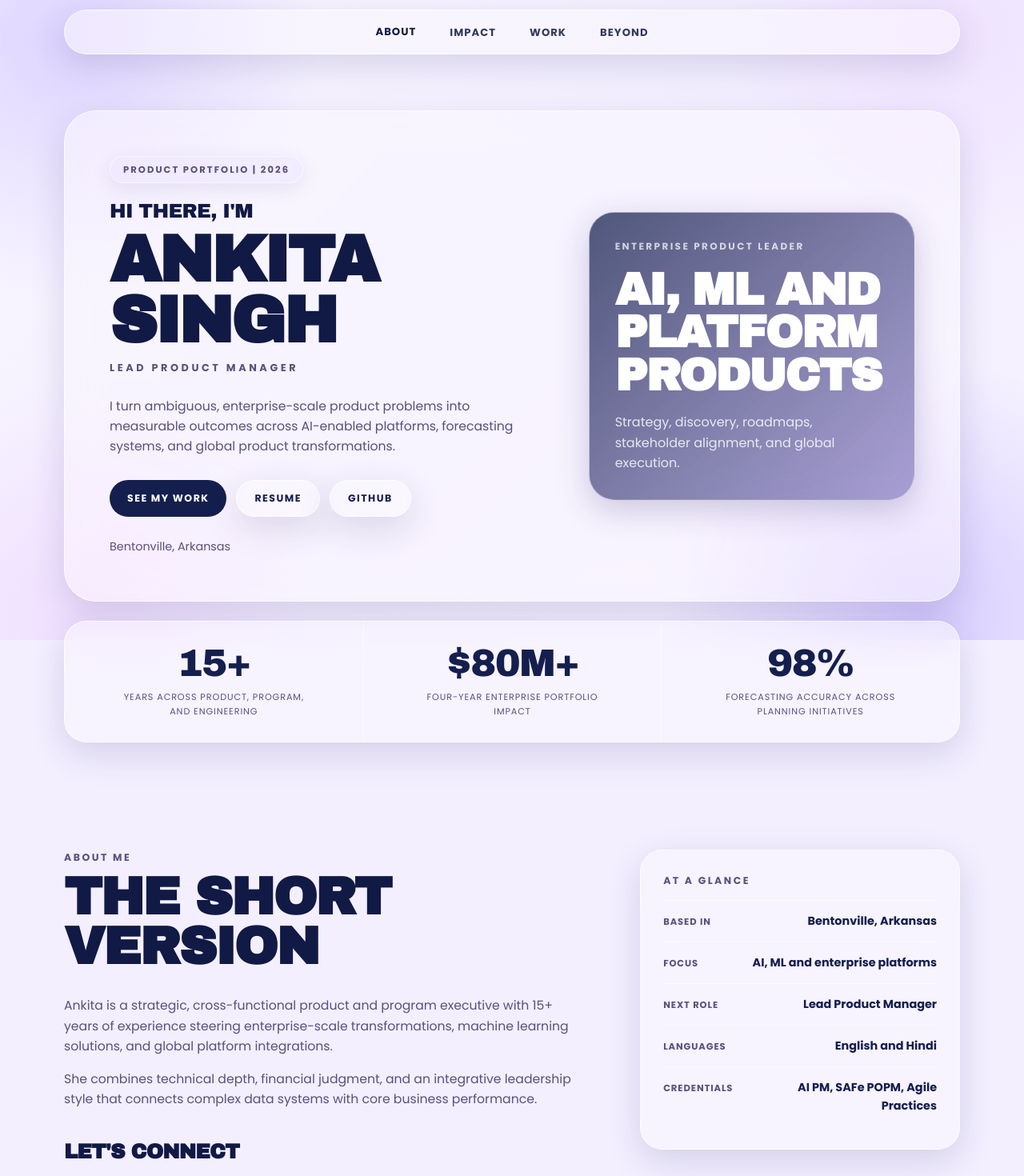
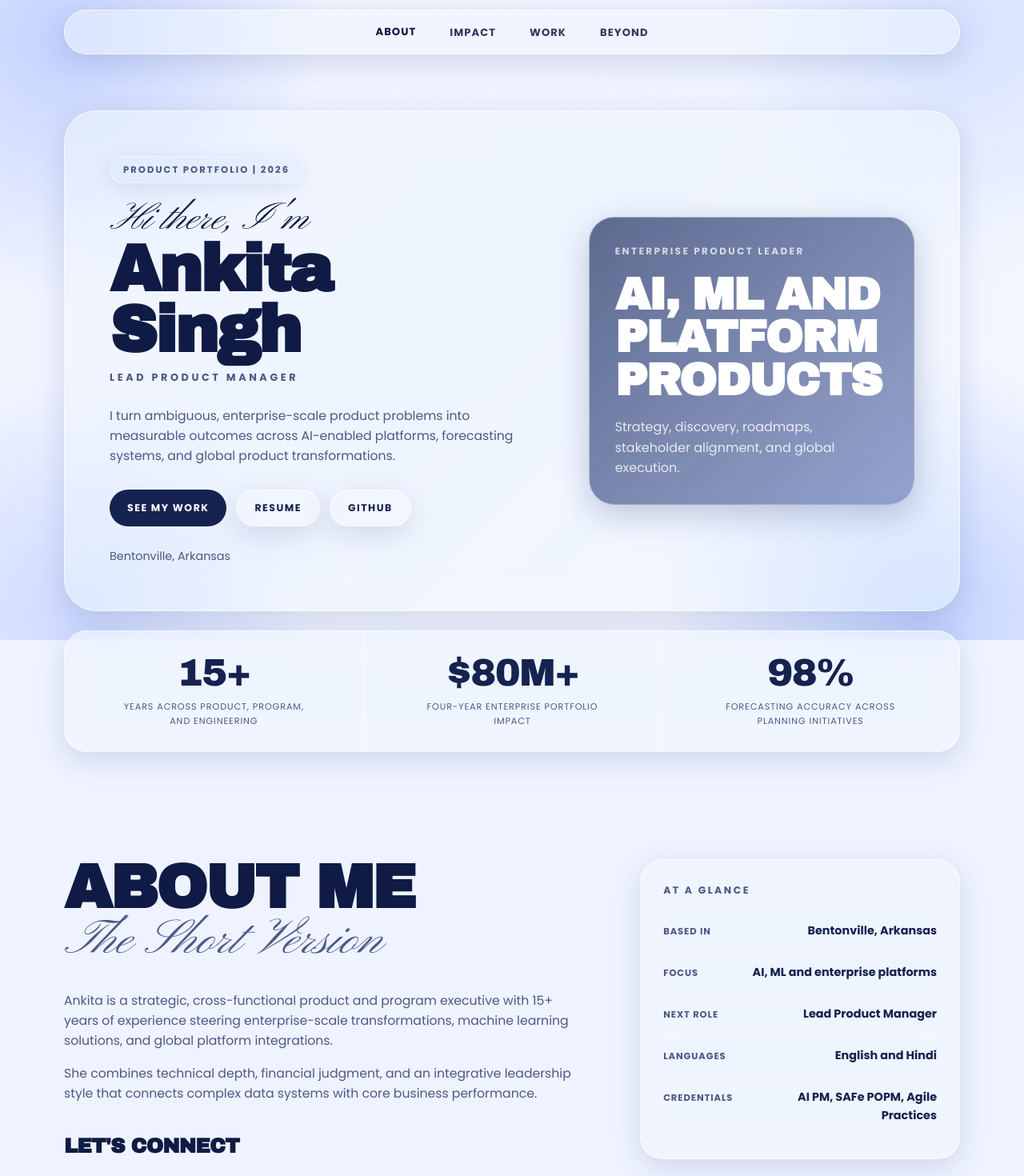
Before and after one commit to ankitasingh15/portfolio, a React (Vite) app: page / in a window 1280 px wide. Shown: the top 1470 px of the page at 80% size. Built offline with nearby package versions, Linux system fonts and the light colour scheme.

Commit message:
Match Nishant typography and color format

```diff
--- a/src/styles.css
+++ b/src/styles.css
@@ -1,14 +1,14 @@
 :root {
-  --foreground: #141f4e;
-  --muted: #58517d;
-  --ink: #111945;
-  --paper: #f3efff;
-  --panel: rgba(250, 247, 255, 0.54);
-  --glass-line: rgba(255, 255, 255, 0.68);
-  --navy: #141f4e;
-  --blue: #5b55b8;
+  --foreground: #16224f;
+  --muted: #4d5887;
+  --ink: #0f1b44;
+  --paper: #eef3ff;
+  --panel: rgba(244, 248, 255, 0.5);
+  --glass-line: rgba(255, 255, 255, 0.65);
+  --navy: #16224f;
+  --blue: #2e46a6;
   --gold: #e7cd8f;
-  --shadow: 0 14px 44px rgba(58, 45, 118, 0.16);
+  --shadow: 0 10px 36px rgba(22, 41, 102, 0.14);
 }
 
 * {
@@ -35,11 +35,11 @@ body::before {
   inset: 0;
   z-index: -2;
   background:
-    radial-gradient(42rem 42rem at 6% 6%, #ded5ff 0%, transparent 48%),
-    radial-gradient(40rem 40rem at 94% 4%, #efe3ff 0%, transparent 46%),
-    radial-gradient(44rem 44rem at 90% 96%, #d6ccff 0%, transparent 46%),
-    radial-gradient(38rem 38rem at 8% 96%, #f0dfff 0%, transparent 48%),
-    linear-gradient(135deg, #f9f6ff 0%, #f3efff 50%, #f7f2ff 100%);
+    radial-gradient(42rem 42rem at 6% 6%, #c4d2ff 0%, transparent 48%),
+    radial-gradient(40rem 40rem at 94% 4%, #d6e2ff 0%, transparent 46%),
+    radial-gradient(44rem 44rem at 90% 96%, #c0d0ff 0%, transparent 46%),
+    radial-gradient(38rem 38rem at 8% 96%, #cdd9ff 0%, transparent 48%),
+    linear-gradient(135deg, #f0f4ff 0%, #eef3ff 50%, #f5f8ff 100%);
 }
 
 a {
@@ -69,17 +69,17 @@ h3 {
 }
 
 .glass-soft {
-  background: rgba(230, 220, 255, 0.38);
+  background: rgba(210, 224, 255, 0.34);
   border: 1px solid rgba(255, 255, 255, 0.5);
-  box-shadow: 0 6px 24px rgba(58, 45, 118, 0.1);
+  box-shadow: 0 6px 24px rgba(22, 41, 102, 0.1);
   backdrop-filter: blur(16px) saturate(150%);
 }
 
 .glass-tint {
   color: #fff;
-  background: linear-gradient(135deg, rgba(20, 31, 78, 0.74), rgba(93, 78, 170, 0.5));
+  background: linear-gradient(135deg, rgba(18, 33, 86, 0.66), rgba(46, 70, 150, 0.46));
   border: 1px solid rgba(255, 255, 255, 0.34);
-  box-shadow: 0 12px 40px rgba(58, 45, 118, 0.24);
+  box-shadow: 0 12px 40px rgba(22, 41, 102, 0.24);
   backdrop-filter: blur(18px) saturate(160%);
 }
 
@@ -163,13 +163,14 @@ h3 {
 
 .script-line,
 .script-note {
-  margin-bottom: 10px;
+  margin-bottom: 0;
   color: var(--ink);
-  font-family: "Archivo Black", sans-serif;
-  font-size: clamp(1rem, 2.4vw, 1.55rem);
-  line-height: 1.05;
-  letter-spacing: -0.03em;
-  text-transform: uppercase;
+  font-family: "Pinyon Script", cursive;
+  font-size: clamp(2rem, 5vw, 3rem);
+  font-style: italic;
+  line-height: 1;
+  letter-spacing: 0;
+  text-transform: none;
 }
 
 h1 {
@@ -178,7 +179,7 @@ h1 {
   font-size: clamp(2.55rem, 6.4vw, 5.25rem);
   line-height: 0.92;
   letter-spacing: -0.03em;
-  text-transform: uppercase;
+  text-transform: none;
 }
 
 .role-line {
@@ -326,13 +327,25 @@ h1 {
   text-transform: uppercase;
 }
 
+.section-heading p {
+  margin-bottom: 0;
+  color: var(--ink);
+  font-family: "Archivo Black", sans-serif;
+  font-size: clamp(2.55rem, 6.4vw, 4.8rem);
+  line-height: 0.95;
+  letter-spacing: -0.03em;
+}
+
 .section-heading h2 {
   margin: 0;
-  font-family: "Archivo Black", sans-serif;
-  font-size: clamp(2.25rem, 6vw, 4.1rem);
-  line-height: 0.95;
-  letter-spacing: -0.03em;
-  text-transform: uppercase;
+  color: var(--muted);
+  font-family: "Pinyon Script", cursive;
+  font-size: clamp(2.35rem, 5.8vw, 3.8rem);
+  font-style: italic;
+  font-weight: 400;
+  line-height: 1;
+  letter-spacing: 0;
+  text-transform: none;
 }
 
 .statement {
@@ -503,7 +516,7 @@ h1 {
   font-size: clamp(1.85rem, 4.5vw, 3.2rem);
   line-height: 1;
   letter-spacing: -0.03em;
-  text-transform: uppercase;
+  text-transform: none;
 }
 
 .case-layout {
```
